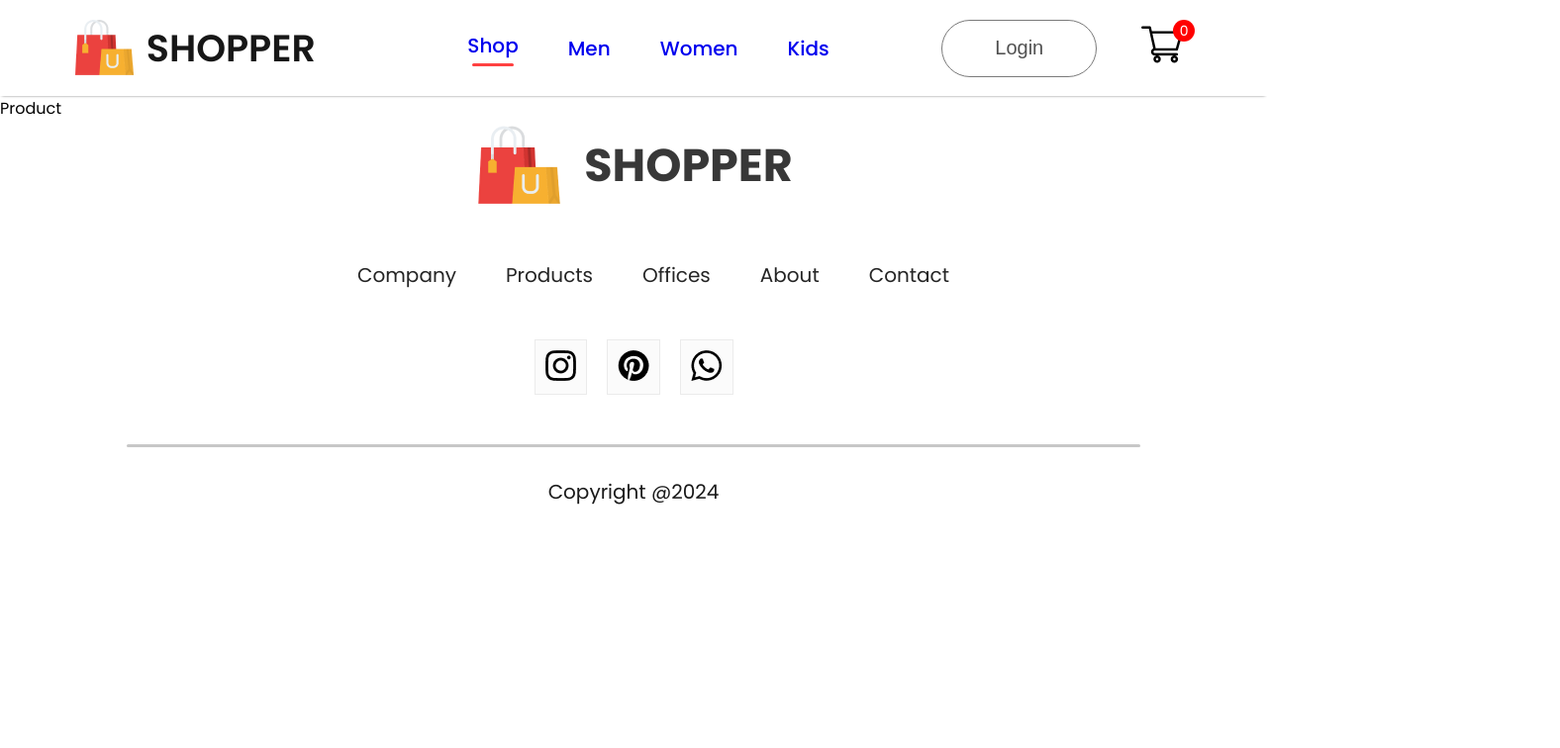
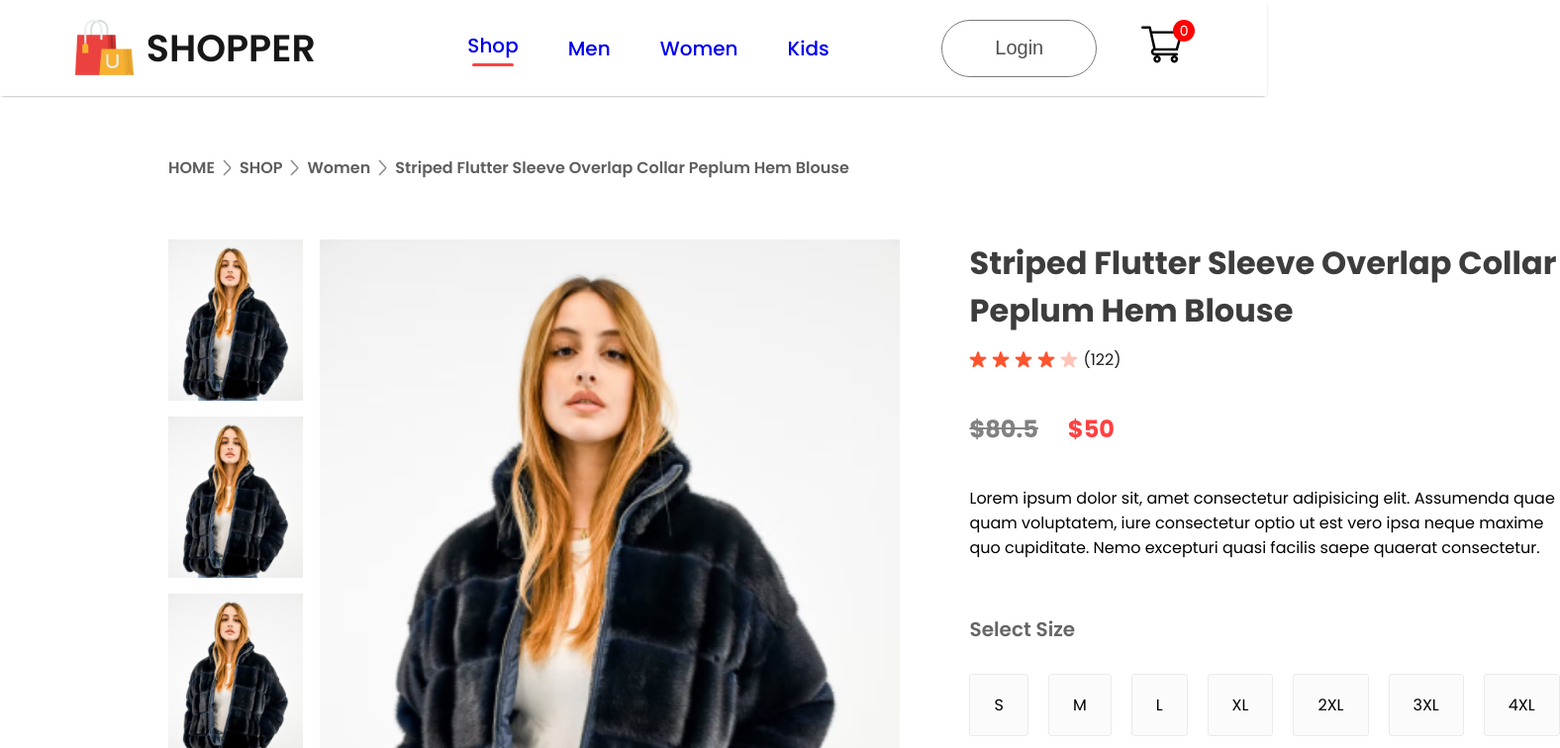
Before and after one commit to fakeITDevTeam/ecommerce-one-2024-fe-react, a React (Create React App) app: page /product/1 in a window 1280 px wide. Shown: the top 756 px of the page at 99% size, 1576 px wide, since content can reach past the window. Built offline with nearby package versions, Linux system fonts and the light colour scheme.

Commit message:
create product-display and breadcrumb

```diff
--- /dev/null
+++ b/src/Components/Breadcrumbs/Breadcrumb.css
@@ -0,0 +1,10 @@
+.breadcrumb {
+  display: flex;
+  align-items: center;
+  gap: 8px;
+  color: #5e5e5e;
+  font-style: 16px;
+  font-weight: 600;
+  margin: 60px 170px;
+  text-transform: capitalize;
+}
--- /dev/null
+++ b/src/Components/Breadcrumbs/Breadcrumb.jsx
@@ -0,0 +1,12 @@
+import React from 'react'
+import './Breadcrumb.css'
+import breadcrumb_arrow_icon from '../Assets/breadcrum_arrow.png'
+
+export const Breadcrumb = (props) => {
+  const {product} = props;
+  return (
+    <div className='breadcrumb'>
+      HOME <img src={breadcrumb_arrow_icon} alt="" /> SHOP <img src={breadcrumb_arrow_icon} alt="" /> {product.category} <img src={breadcrumb_arrow_icon} alt="" /> {product.name}
+    </div>
+  )
+}
--- a/src/Components/Item/Item.jsx
+++ b/src/Components/Item/Item.jsx
@@ -1,10 +1,11 @@
 import React from 'react'
 import './Item.css'
+import { Link } from 'react-router-dom';
 
 export const Item = (props) => {
   return (
     <div className='item'>
-      <img src={props.image} alt='' />
+      <Link to={`/product/${props.id}`}><img src={props.image} alt='' /></Link>
       <p>{props.name}</p>
       <div className='item-prices'>
         <div className='item-price-new'>
--- /dev/null
+++ b/src/Components/ProductDisplay/ProductDisplay.css
@@ -0,0 +1,104 @@
+.productdisplay {
+  display: flex;
+  margin: 0px 170px;
+}
+
+.productdisplay-left {
+  display: flex;
+  gap: 17px;
+}
+
+.productdisplay-img-list {
+  display: flex;
+  flex-direction: column;
+  gap: 16px;
+}
+
+.productdisplay-img-list img {
+  height: 163px;
+}
+
+.productdisplay-main-img {
+  width: 586px;
+  height: 700px;
+}
+
+.productdisplay-right {
+  margin: 0px 70px;
+  display: flex;
+  flex-direction: column;
+}
+
+.productdisplay-right h1 {
+  color: #3d3d3d;
+  font-style: 40px;
+  font-weight: 700;
+}
+
+.productdisplay-right-stars {
+  display: flex;
+  align-items: center;
+  margin-top: 13px;
+  gap: 5px;
+  color: #1c1c1c;
+  font-size: 16px;
+}
+
+.productdisplay-right-prices {
+  display: flex;
+  margin: 40px 0px;
+  gap: 30px;
+  font-size: 24px;
+  font-weight: 700;
+}
+
+.productdisplay-right-price-old {
+  color: #818181;
+  text-decoration: line-through;
+}
+
+.productdisplay-right-price-new {
+  color: #ff4141;
+}
+
+.productdisplay-right-size h1 {
+  margin-top: 55px;
+  color: #656565;
+  font-size: 20px;
+  font-weight: 600;
+}
+
+.productdisplay-right-sizes {
+  display: flex;
+  margin: 30px 0px;
+  gap: 20px;
+}
+
+.productdisplay-right-sizes div {
+  padding: 18px 24px;
+  background: #fbfbfb;
+  border: 1px solid #ebebeb;
+  border-radius: 3px;
+  cursor: pointer;
+}
+
+.productdisplay-right button {
+  padding: 20px 40px;
+  width: 200px;
+  font-size: 16px;
+  font-weight: 600;
+  color: white;
+  background: #FF4141;
+  margin-bottom: 40px;
+  border: none;
+  outline: none;
+  cursor: pointer;
+}
+
+.productdisplay-right-category {
+  margin-top: 10px;
+}
+
+productdisplay-right-category span {
+  font-weight: 600;
+}
--- /dev/null
+++ b/src/Components/ProductDisplay/ProductDisplay.jsx
@@ -0,0 +1,57 @@
+import React from 'react'
+import './ProductDisplay.css'
+import star_icon from '../Assets/star_icon.png'
+import star_dull_icon from '../Assets/star_dull_icon.png'
+
+export const ProductDisplay = (props) => {
+  const {product} = props
+  return (
+    <div className='productdisplay'>
+      <div className="productdisplay-left">
+        <div className="productdisplay-img-list">
+          <img src={product.image} alt="" />
+          <img src={product.image} alt="" />
+          <img src={product.image} alt="" />
+          <img src={product.image} alt="" />
+        </div>
+        <div className="productdisplay-img">
+          <img className='productdisplay-main-img' src={product.image} alt="" />
+        </div>
+      </div>
+      <div className="productdisplay-right">
+        <h1>{product.name}</h1>
+        <div className="productdisplay-right-stars">
+          <img src={star_icon} alt="" />
+          <img src={star_icon} alt="" />
+          <img src={star_icon} alt="" />
+          <img src={star_icon} alt="" />
+          <img src={star_dull_icon} alt="" />
+          <p>(122)</p>
+        </div>
+        <div className="productdisplay-right-prices">
+          <div className="productdisplay-right-price-old">${product.old_price}</div>
+          <div className="productdisplay-right-price-new">${product.new_price}</div>
+        </div>
+        <div className="productdisplay-right-description">
+          Lorem ipsum dolor sit, amet consectetur adipisicing elit. Assumenda quae quam voluptatem,
+          iure consectetur optio ut est vero ipsa neque maxime quo cupiditate. Nemo excepturi quasi facilis saepe quaerat consectetur.
+        </div>
+        <div className="productdisplay-right-size">
+          <h1>Select Size</h1>
+          <div className="productdisplay-right-sizes">
+            <div>S</div>
+            <div>M</div>
+            <div>L</div>
+            <div>XL</div>
+            <div>2XL</div>
+            <div>3XL</div>
+            <div>4XL</div>
+          </div>
+        </div>
+        <button>ADD TO CART</button>
+        <p className='productdisplay-right-category'><span>Category : </span> Women, T-Shirt , Crop Top</p>
+        <p className='productdisplay-right-category'><span>Tags : </span>Modern, Latest</p>
+      </div>
+    </div>
+  )
+}
--- a/src/Pages/Product.jsx
+++ b/src/Pages/Product.jsx
@@ -1,7 +1,17 @@
-import React from 'react'
+import React, { useContext } from 'react'
+import {ShopContext} from '../Context/ShopContext'
+import { useParams } from 'react-router-dom';
+import { Breadcrumb } from '../Components/Breadcrumbs/Breadcrumb';
+import { ProductDisplay } from '../Components/ProductDisplay/ProductDisplay';
 
 export const Product = () => {
+  const {all_product} = useContext(ShopContext);
+  const {productId} = useParams();
+  const product = all_product.find((e) => e.id === Number(productId));
   return (
-    <div>Product</div>
+    <div>
+      <Breadcrumb product={product} />
+      <ProductDisplay product={product} />
+    </div>
   )
 }
```
